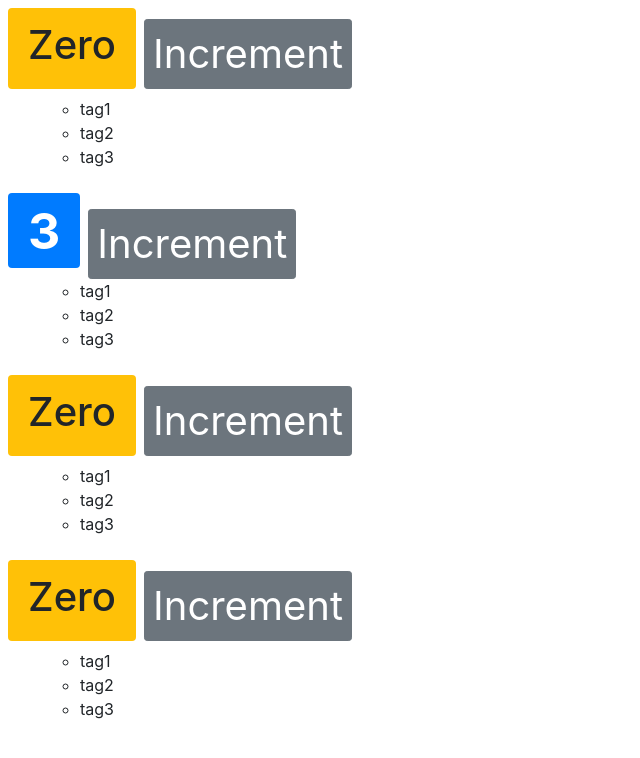
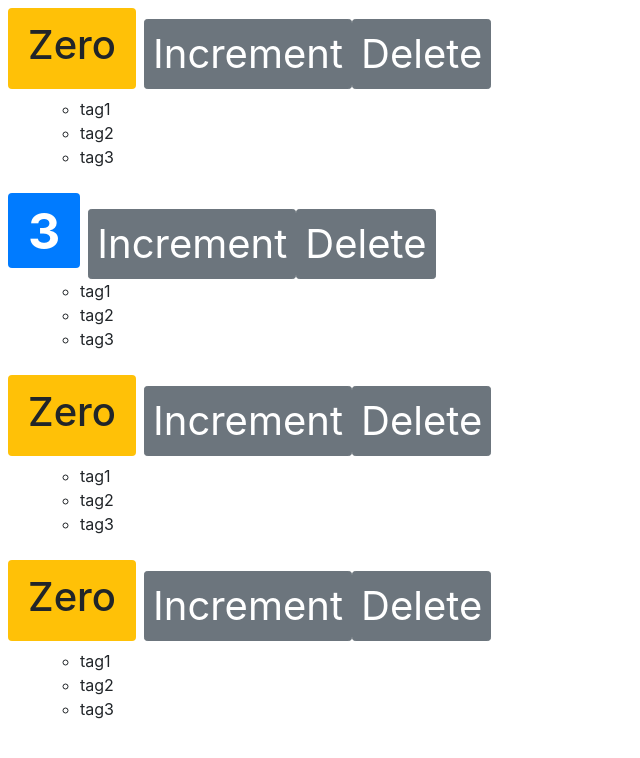
Before and after one commit to SimonChenboYi/React_Count, a React (Create React App) app in the folder react-app/: page / in a window 1280 px wide. Shown: the top 758 px of the page, without its empty margins (0-640 px from the left). Built offline with nearby package versions, Linux system fonts and the light colour scheme.

Commit message:
implement the delete counter

```diff
--- a/react-app/src/components/counter.jsx
+++ b/react-app/src/components/counter.jsx
@@ -2,7 +2,7 @@
 
 class Counter extends Component {
   state = {
-    value: this.props.value,
+    value: this.props.counter.value,
     tags: ["tag1", "tag2", "tag3"]
   };
 
@@ -39,6 +39,13 @@
         >
           Increment
         </button>
+        <button
+         onClick={() => this.props.onDelete(this.props.counter.id)}
+         style={{ fontSize: 40 }}
+         className="btn btn-secondary btn-sm"
+        >
+          Delete
+        </button>
         <ul>
           {this.state.tags.length === 0 && "please create a new tag!"}
           {this.renderTags()}
--- a/react-app/src/components/counters.jsx
+++ b/react-app/src/components/counters.jsx
@@ -1,19 +1,33 @@
-import React, { Component } from 'react';
-import Counter from './counter';
+import React, { Component } from "react";
+import Counter from "./counter";
 
 class Counters extends Component {
   state = {
     counters: [
-      {id: 1, value: 0},
-      {id: 2, value: 3},
-      {id: 3, value: 0},
-      {id: 4, value: 0},
+      { id: 1, value: 0 },
+      { id: 2, value: 3 },
+      { id: 3, value: 0 },
+      { id: 4, value: 0 }
     ]
- };
+  };
+
+  handleDelete = counterId => {
+    const counters = this.state.counters.filter(c => c.id !== counterId);
+    this.setState({ counters: counters });
+  };
+
   render() {
-    return ( <div>
-    {this.state.counters.map(counter => <Counter key={counter.id} value={counter.value} selected={true}/>)}
-    </div> );
+    return (
+      <div>
+        {this.state.counters.map(counter => (
+          <Counter
+            key={counter.id}
+            onDelete={this.handleDelete}
+            counter={counter}
+          />
+        ))}
+      </div>
+    );
   }
 }
 
```
